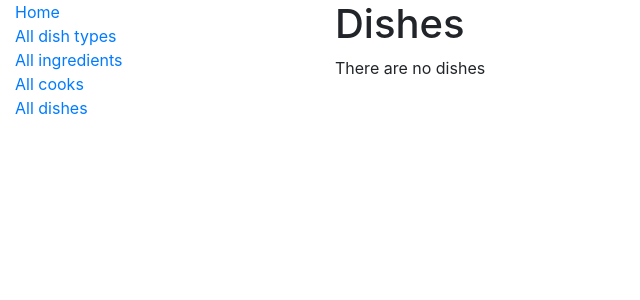
After one commit to ShcherbynaSv/kitchen_service, a Django app: page /kitchen/dishes/ in a window 1280 px wide. The commit adds this page. Shown: the top 300 px of the page, without its empty margins (0-640 px from the left). Run offline with Django 5.2, Linux system fonts and the light colour scheme; data that the repository does not hold is empty.

Commit message:
Create urls, views and templates to display ingredient, cook and dish list pages

```diff
--- a/kitchen/urls.py
+++ b/kitchen/urls.py
@@ -1,11 +1,20 @@
 from django.urls import path
 
-from kitchen.views import index, DishTypeListView
+from kitchen.views import (
+    index,
+    DishTypeListView,
+    IngredientListView,
+    CookListView,
+    DishListView
+)
 
 
 urlpatterns = [
     path("", index, name="index"),
     path("dish-types/", DishTypeListView.as_view(), name="dish-type-list"),
+    path("ingredients/", IngredientListView.as_view(), name="ingredient-list"),
+    path("cooks/", CookListView.as_view(), name="cook-list"),
+    path("dishes/", DishListView.as_view(), name="dish-list")
 ]
 
 app_name = "kitchen"
--- a/kitchen/views.py
+++ b/kitchen/views.py
@@ -19,3 +19,16 @@ class DishTypeListView(generic.ListView):
     model = DishType
     template_name = "kitchen/dish_type_list.html"
     context_object_name = "dish_type_list"
+
+
+class IngredientListView(generic.ListView):
+    model = Ingredient
+
+
+class CookListView(generic.ListView):
+    model = Cook
+
+
+class DishListView(generic.ListView):
+    model = Dish
+    context_object_name = "dishes_list"
--- a/templates/includes/sidebar.html
+++ b/templates/includes/sidebar.html
@@ -1,7 +1,7 @@
 <ul class="sidebar-nav">
   <li><a href="{% url 'kitchen:index' %}">Home</a></li>
   <li><a href="{% url 'kitchen:dish-type-list' %}">All dish types</a></li>
-  <li><a href="#">All ingredients</a></li>
-  <li><a href="#">All cooks</a></li>
-  <li><a href="#">All dishes</a></li>
+  <li><a href="{% url 'kitchen:ingredient-list' %}">All ingredients</a></li>
+  <li><a href="{% url 'kitchen:cook-list' %}">All cooks</a></li>
+  <li><a href="{% url 'kitchen:dish-list' %}">All dishes</a></li>
 </ul>
--- /dev/null
+++ b/templates/kitchen/dish_list.html
@@ -0,0 +1,14 @@
+{% extends "base.html" %}
+
+{% block content %}
+  <h1>Dishes</h1>
+  {% if dishes_list %}
+    <ul>
+      {% for dish in dishes_list %}
+        <li>{{ dish.name }}</li>
+      {% endfor %}
+    </ul>
+  {% else %}
+    <p>There are no dishes</p>
+  {% endif %}
+  {% endblock %}
```
Also changed, not shown: templates/kitchen/cook_list.html (added, +14 -0 lines), templates/kitchen/ingredient_list.html (added, +14 -0 lines).
